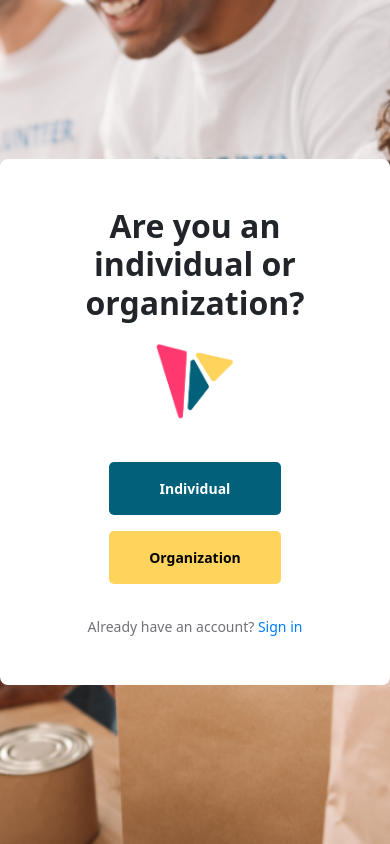
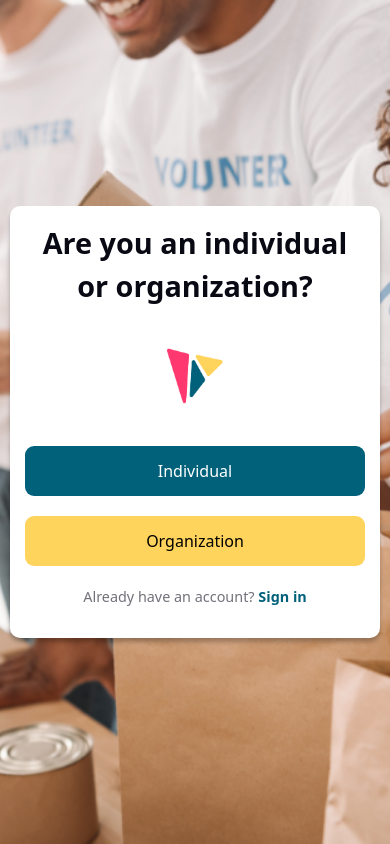
Before and after one commit to AtriaCoop/townhall-frontend, a Next.js app: page / in a window 390 px wide. Built offline with nearby package versions, Linux system fonts and the light colour scheme.

Commit message:
updated main modal and created sign in modal

```diff
--- a/src/components/loading/loading.jsx
+++ b/src/components/loading/loading.jsx
@@ -4,12 +4,13 @@ import styles from '../../styles/loading.module.scss';
 export default function Loading() {
     const [visibleLogos, setVisibleLogos] = useState([]);
     const [showScreen, setShowScreen] = useState(false); // State to toggle between logo and new screen
+    const [showSignInScreen, setShowSignInScreen] = useState(false);
 
     useEffect(() => {
         const logoSequence = [
             { src: '/assets/redLogo.png', delay: 0 },
             { src: '/assets/yellowLogo.png', delay: 750 },
-            { src: '/assets/blueLogo.png', delay: 1400 },
+            { src: '/assets/blueLogo.png', delay: 1500 },
         ];
 
         logoSequence.forEach((logo, index) => {
@@ -39,14 +40,47 @@ export default function Loading() {
                         className={styles.logo}
                     />
                 ))
-            ) : (
-                // New screen
-                <div className={styles.newScreen}>
-                    <h1>Are you an individual or organization?</h1>
-                    <img src="/assets/logo.png" alt="" />
+            ) : !showSignInScreen ? (
+                // Main screen
+                <div className={styles.modal}>
+                    <div className={styles.modalTitle}>Are you an individual or organization?</div>
+                    <img className={styles.modalLogo} src="/assets/logo.png" alt="App Logo" />
                     <button className={`${styles.button} ${styles.individualButton}`}>Individual</button>
                     <button className={`${styles.button} ${styles.organizationButton}`}>Organization</button>
-                    <p>Already have an account? <a href="/login">Sign in</a></p>
+                    <p className={styles.modalFooter}>Already have an account? <a className={styles.signIn} href="#" onClick={(e) => {e.preventDefault(); setShowSignInScreen(true)}}>Sign in</a></p>
+                </div>
+            ) : (
+
+                // Sign in screen
+                <div className={styles.signInModal}>
+                <h1 className={styles.signInModalTitle}>Sign in to your account</h1>
+                <img className={styles.modalLogo} src="/assets/logo.png" alt="App Logo" />
+                <form className={styles.form}>
+                    <div className={styles.inputGroup}>
+                    <label htmlFor="email"></label>
+                    <input className={styles.email} type="email" id="email" name="email" placeholder="Email Address" />
+                    </div>
+                    <div className={styles.inputGroup}>
+                    <label htmlFor="password"></label>
+                    <input className={styles.password} type="password" id="password" name="password" placeholder="Password" />
+                    </div>
+                    <div className={styles.options}>
+                    <div>
+                        <input type="checkbox" id="rememberMe" />
+                        <label className={styles.rememberMe} htmlFor="rememberMe">Remember me</label>
+                    </div>
+                    <a className={styles.forgotPw} href="#" onClick={(e) => e.preventDefault()}>Forgot password?</a>
+                    </div>
+                    <button type="submit" className={styles.signInButton}>Sign In</button>
+                    <button type="button" className={styles.googleSignInButton}>
+                    <img className={styles.googleLogo} src="/assets/googleLogo.png" alt="Google Icon" />
+                    Sign in with Google
+                    </button>
+                </form>
+                <p className={styles.signInFooter}>
+                    Don’t have an account?{' '}
+                    <a className={styles.signUp} href="#" onClick={(e) => e.preventDefault()}>Sign up</a>
+                </p>
                 </div>
             )}
         </div>
--- a/src/styles/loading.module.scss
+++ b/src/styles/loading.module.scss
@@ -1,9 +1,10 @@
+/* General Styles */
 .loading {
-    height: 100vh; // Full viewport height
+    height: 100vh;
     width: 100%;
     display: flex;
-    justify-content: center; // Center horizontally
-    align-items: center; // Center vertically
+    justify-content: center;
+    align-items: center;
     position: relative;
     background-image: url('/assets/loading.png');
     background-size: cover;
@@ -12,8 +13,8 @@
 
 .logo {
     width: 150px;
-    height: auto; // Maintain aspect ratio
-    animation: fadeIn 1s ease-in-out; // Smooth appearance for each part
+    height: auto;
+    animation: fadeIn 1s ease-in-out;
     position: absolute;
 }
 
@@ -26,59 +27,169 @@
     }
 }
 
-.newScreen {
+/* Modal Styles */
+.modal, .signInModal {
+    width: 90%;
+    max-width: 792px;
+    height: auto;
+    padding: 30px;
+    background-color: #FFFFFF;
+    border-radius: 10px;
+    box-shadow: 0px 4px 4px rgba(0, 0, 0, 0.25);
+    display: flex;
+    flex-direction: column;
+    align-items: center;
+    justify-content: center;
+    gap: 20px;
+    position: relative;
+}
+
+.modalTitle, .signInModalTitle {
+    font-size: 2.5rem;
+    font-weight: bold;
     text-align: center;
-    background-color: white;
-    border-radius: 8px;
-    padding: 3rem 5rem 4rem 5rem;
-
-    h1 {
-        font-weight: 600;
-        font-size: 2rem;
+    color: #090914;
     margin-bottom: 20px;
 }
 
-    img {
-        height: 5rem;
-        margin-bottom: 1.5rem;
+.modalLogo {
+    width: 92px;
+    height: auto;
+    margin-bottom: 20px;
 }
 
-    .button {
-        display: block;
-        width: 75%;
-        margin: 1rem auto;
-        padding: 1rem;
-        font-size: 14px;
-        font-weight: 600;
+.modalFooter, .signInFooter {
+    color: #71717A;
+    font-size: 0.9rem;
+    text-align: center;
+}
+
+/* Buttons */
+.individualButton, .organizationButton,
+.signInButton, .googleSignInButton {
+    width: 100%;
+    max-width: 472px;
+    height: 50px;
+    font-size: 1rem;
+    border-radius: 9px;
+    border: none;
     cursor: pointer;
-        border: none;
-        border-radius: 5px;
-        color: #fff;
-        transition: background-color 0.3s;
 }
 
 .individualButton {
-        background: #01617B;
+    background-color: #01617B;
+    color: white;
 }
 
 .organizationButton {
+    background-color: #FFD45C;
     color: black;
-        background: #FFD45C;
 }
 
-    a {
-        color: #007bff;
+.signInButton {
+    background-color: #01617B;
+    color: #FFFFFF;
+}
+
+.googleSignInButton {
+    background-color: #F8FAFC;
+    color: #1E293B;
+    display: flex;
+    justify-content: center;
+    align-items: center;
+    gap: 8px;
+}
+
+/* Forms */
+.form {
+    width: 100%;
+    max-width: 472px;
+    display: flex;
+    flex-direction: column;
+    gap: 20px;
+}
+
+.email, .password {
+    width: 100%;
+    height: 65px;
+    border: 1px solid #E4E4E7;
+    border-radius: 9px;
+    padding: 10px;
+    font-size: 1rem;
+    text-align: center;
+}
+
+/* Options */
+.options {
+    width: 100%;
+    display: flex;
+    justify-content: space-between;
+    align-items: center;
+    font-size: 0.9rem;
+}
+
+.rememberMe {
+    color: #090914;
+    margin-left: 8px;
+}
+
+.forgotPw {
     text-decoration: none;
+    color: #090914;
+}
 
-        &:hover {
-            text-decoration: underline;
+/* Links */
+.signIn, .signUp {
+    text-decoration: none;
+    color: #01617B;
+    font-weight: bold;
+}
+
+.googleLogo {
+    width: 24px;
+    height: auto;
+}
+
+/* Responsive Styles */
+@media (max-width: 768px) {
+    .modal, .signInModal {
+        padding: 20px;
+    }
+
+    .modalTitle, .signInModalTitle {
+        font-size: 2rem;
+    }
+
+    .modalLogo {
+        width: 72px;
+    }
+
+    .signInButton, .googleSignInButton {
+        height: 45px;
     }
 }
 
-    p {
-        color: #71717A;
-        font-size: 14px;
-        margin-bottom: -1rem;
-        margin-top: 2rem;
+@media (max-width: 480px) {
+    .modal, .signInModal {
+        width: 95%;
+        padding: 15px;
+    }
+
+    .modalTitle, .signInModalTitle {
+        font-size: 1.8rem;
+    }
+
+    .modalLogo {
+        width: 60px;
+    }
+
+    .email, .password {
+        height: 40px;
+        font-size: 0.9rem;
+    }
+
+    .signInButton, .googleSignInButton {
+        height: 40px;
+        font-size: 0.9rem;
     }
 }
```
Also changed, not shown: public/assets/googleLogo.png (added). Lines whose indentation alone changed are shown as unchanged.
